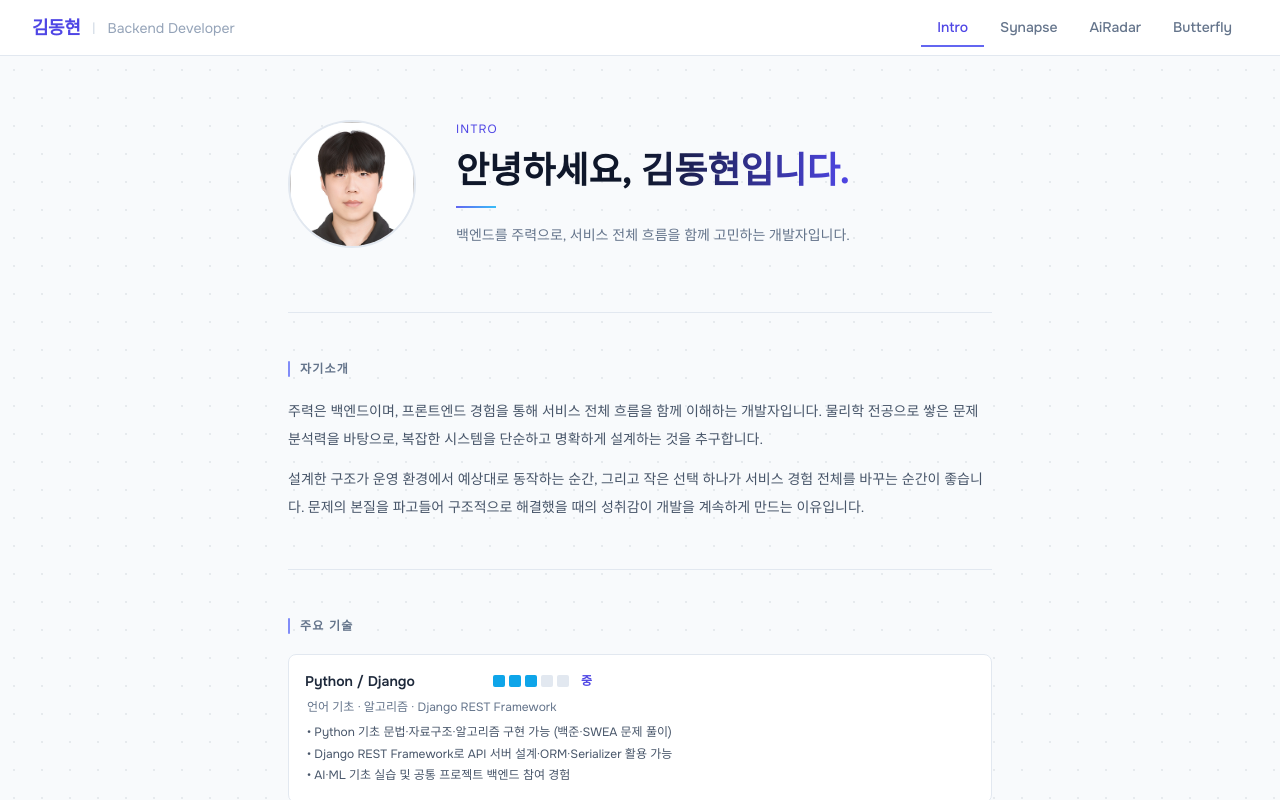
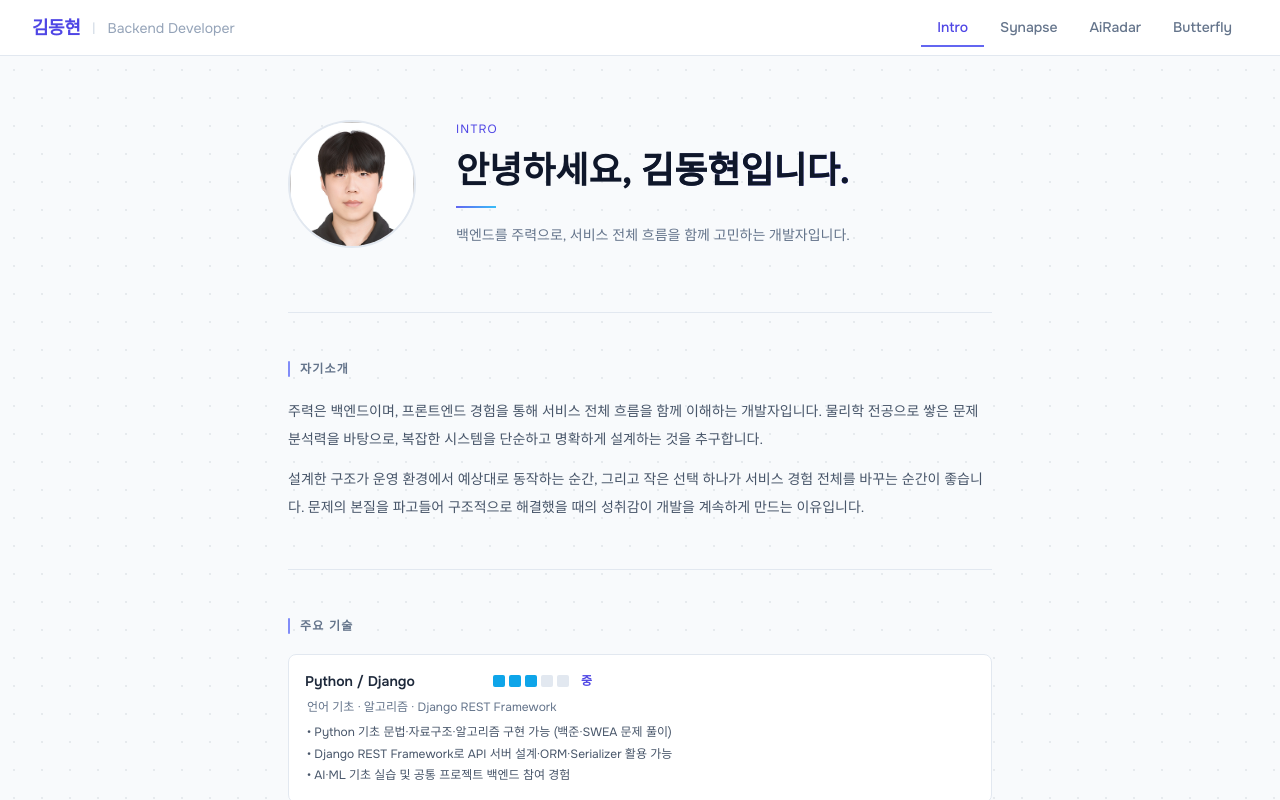
Before and after one commit to hosup2/hosup2.github.io, a React (Vite) app: page / in a window 1280 px wide. Built offline with nearby package versions, Linux system fonts and the light colour scheme.

Commit message:
text color

```diff
--- a/src/pages/Intro.tsx
+++ b/src/pages/Intro.tsx
@@ -14,7 +14,7 @@
             <p className="text-xs tracking-widest text-indigo-600 uppercase mb-3">INTRO</p>
             <h1 className="text-4xl font-bold leading-tight mb-3">
               안녕하세요,{' '}
-              <span className="bg-gradient-to-r from-slate-900 to-indigo-600 bg-clip-text text-transparent">
+              <span className="bg-gradient-to-r from-slate-900 to-indigo-600 bg-clip-text">
                 김동현입니다.
               </span>
             </h1>
```
